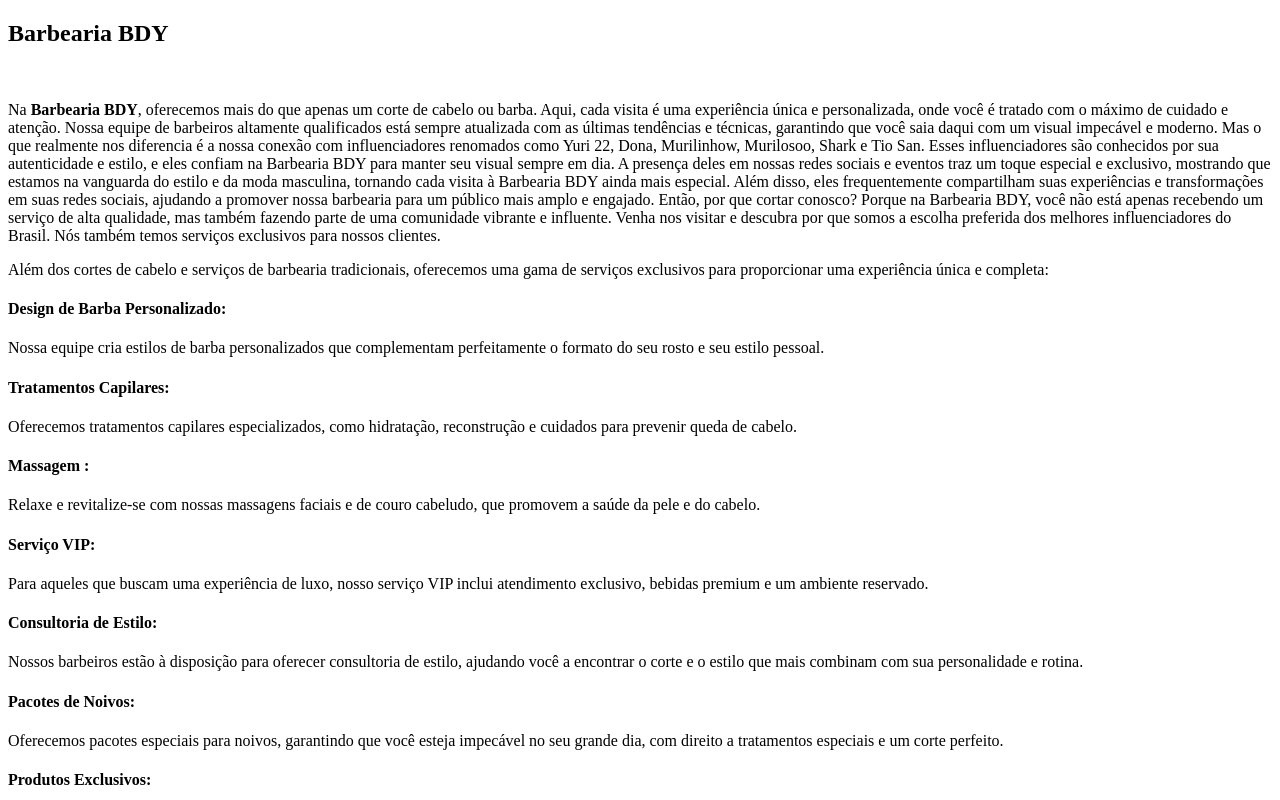
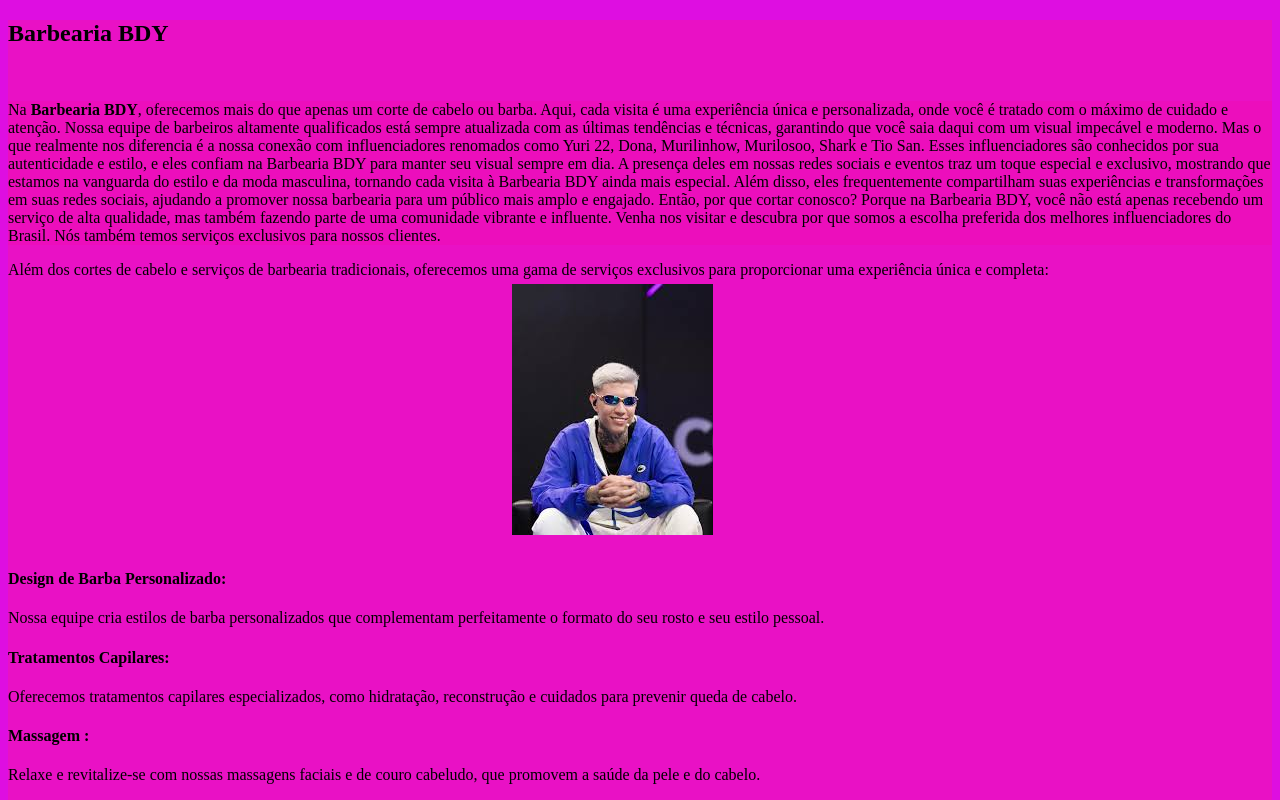
Before and after one commit to gustaxxcwb/gustaxx, a plain HTML site: page gustaxx/index.html in a window 1280 px wide. Shown: the top 800 px of the page. Drawn offline with Linux system fonts and the light colour scheme.

Commit message:
Add files via upload

```diff
--- a/gustaxx/index.html
+++ b/gustaxx/index.html
@@ -4,8 +4,17 @@
     <meta charset="UTF-8">
     <meta name="viewport" content="width=device-width, initial-scale=1.0">
     <title>Document</title>
+    <link rel="stylesheet" href="style.css">
     </head>
+
     <body>
+        <header>
+
+
+
+        </header>
+        <main>
+
             <H2>Barbearia BDY</H2> <br>
             <p>Na <b>Barbearia BDY</b>, oferecemos mais do que apenas um corte de cabelo ou barba. Aqui, cada visita é uma experiência única e personalizada, onde você é tratado com o máximo de cuidado e atenção. Nossa equipe de barbeiros altamente qualificados está sempre atualizada com as últimas tendências e técnicas, garantindo que você saia daqui com um visual impecável e moderno.
                 Mas o que realmente nos diferencia é a nossa conexão com influenciadores renomados como Yuri 22, Dona, Murilinhow, Murilosoo, Shark e Tio San. Esses influenciadores são conhecidos por sua autenticidade e estilo, e eles confiam na Barbearia BDY para manter seu visual sempre em dia. A presença deles em nossas redes sociais e eventos traz um toque especial e exclusivo, mostrando que estamos na vanguarda do estilo e da moda masculina, tornando cada visita à Barbearia BDY ainda mais especial. Além disso, eles frequentemente compartilham suas experiências e transformações em suas redes sociais, ajudando a promover nossa barbearia para um público mais amplo e engajado.
@@ -14,7 +23,27 @@
 
 
 
+
                  <p></p>Além dos cortes de cabelo e serviços de barbearia tradicionais, oferecemos uma gama de serviços exclusivos para proporcionar uma experiência única e completa:
+               <br>
+               <br>
+               <br>
+               <br>
+               <br>
+               <br>
+               <br>
+               <br>
+               <br>
+               <br>
+               <br>
+               <br>
+               <br>
+               <br>
+               <br>
+               <br>
+
+
+                 <img id="images" src="images.jfif">
 
              <h4>Design de Barba Personalizado:</h4> </p>Nossa equipe cria estilos de barba personalizados que complementam perfeitamente o formato do seu rosto e seu estilo pessoal.<p></p>
 
@@ -30,5 +59,19 @@
              <P><H4>Produtos Exclusivos:</H4>Disponibilizamos uma linha de produtos de alta qualidade para cuidados com cabelo e barba, selecionados cuidadosamente para atender às necessidades dos nossos clientes.
              </P>
              <P><H3>Venha experimentar a diferença na Barbearia BDY, onde cada detalhe é pensado para proporcionar o máximo de conforto e estilo. 💈✨</H3></P>
+
+
+
+
+
+
+
+        </main>
+
+        <footer>
+
+
+
+        </footer>
     </body>
     </html>
--- /dev/null
+++ b/gustaxx/style.css
@@ -0,0 +1,16 @@
+main {
+    background-color: rgb(233, 17, 197);
+}
+body {
+    background-color: #de0ee1;
+}
+p {
+    background-color: rgb(236, 14, 188);
+}
+
+img {
+    position: absolute;
+    top: 284px;
+    left: 40%;
+
+}
```
Also changed, not shown: gustaxx/images.jfif (added). Lines whose indentation alone changed are shown as unchanged.
